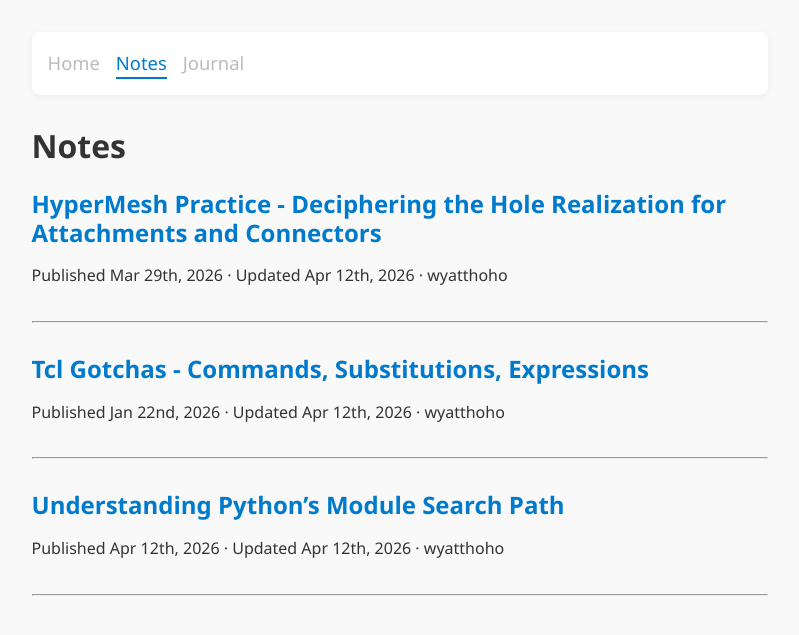
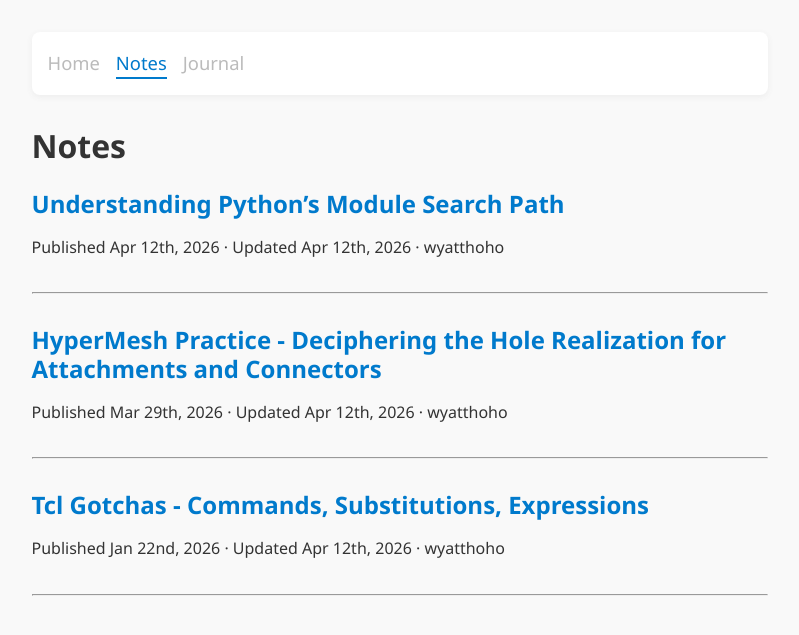
Before and after one commit to wyatthoho/wyatthoho.github.io, a Jekyll site: the page built from notes.md, in a window 1280 px wide. Shown: the top 635 px of the page, without its empty margins (233-1032 px from the left). Built offline with Jekyll 4.4.1, drawn with Linux system fonts in a browser that asks for light colours; nearby versions of some CDN libraries.

Commit message:
fix: sort notes

```diff
--- a/notes.md
+++ b/notes.md
@@ -5,7 +5,9 @@ title: Notes
 
 # Notes
 
-{% for note in site.notes %}
+{% assign sorted_notes = site.notes | sort: "birth" | reverse %}
+
+{% for note in sorted_notes %}
 
 ## [{{ note.name }}]({{ note.url }})
 Published {{ note.birth | date_to_string: "ordinal", "US" }}
```
Also changed, not shown: _notes/understanding-pythons-module-search-path.md (+1 -1 lines).
